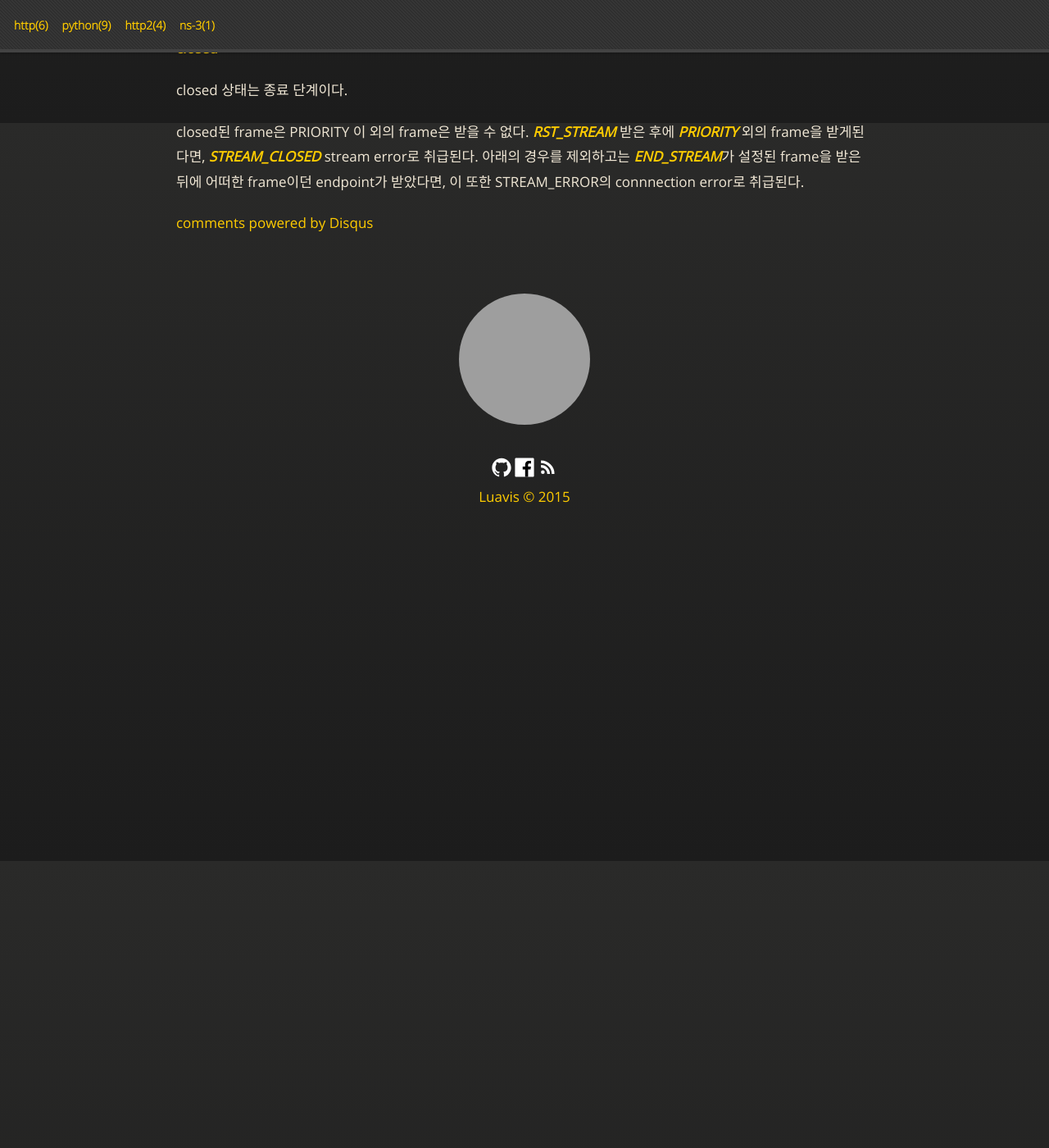
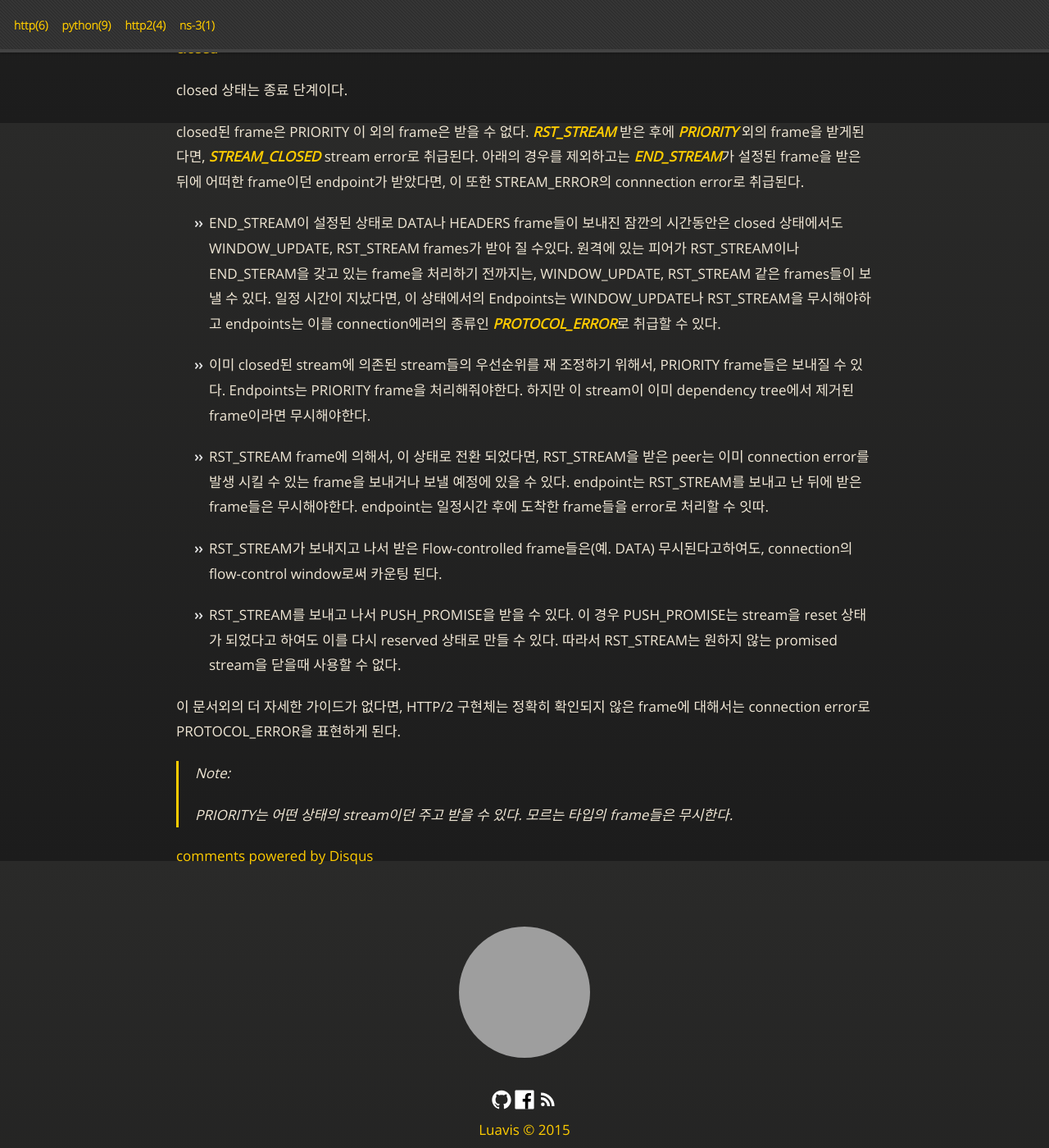
Before and after one commit to Luavis/luavis.github.io, a Jekyll site: the page built from _posts/http2/2015-08-01-http2-stream-state.markdown, in a window 1280 px wide and 1400 px high, scrolled down 5250 px. Shown: the whole window at 82% size. Built offline with Jekyll 4.4.1, drawn with Linux system fonts in a browser that asks for light colours; comment, search, counter and statistics services are not loaded; before the commit the page ends 5910 px from its top, so only the background shows below that; some of the changed text lies outside the part shown; grey boxes are pictures that could not be loaded.

Commit message:
Update stream state

```diff
--- a/_posts/http2/2015-07-28-http2-stream-state.markdown
+++ b/_posts/http2/2015-08-01-http2-stream-state.markdown
@@ -170,20 +170,20 @@ closed 상태는 종료 단계이다.
 closed된 frame은 PRIORITY 이 외의 frame은 받을 수 없다. *RST_STREAM* 받은 후에 *PRIORITY* 외의 frame을 받게된다면, *STREAM_CLOSED* stream error로 취급된다.
 아래의 경우를 제외하고는 *END_STREAM*가 설정된 frame을 받은뒤에 어떠한 frame이던 endpoint가 받았다면, 이 또한 STREAM_ERROR의 connnection error로 취급된다.
 
-<!--
-- WINDOW_UPDATE, RST_STREAM frames들은 이 상태에서 받을 수 있다.
+- END_STREAM이 설정된 상태로 DATA나 HEADERS frame들이 보내진 잠깐의 시간동안은 closed 상태에서도 WINDOW_UPDATE, RST_STREAM frames가 받아 질 수있다. 원격에 있는 피어가 RST_STREAM이나 END_STERAM을 갖고 있는 frame을 처리하기 전까지는, WINDOW_UPDATE, RST_STREAM 같은 frames들이 보낼 수 있다. 일정 시간이 지났다면, 이 상태에서의 Endpoints는 WINDOW_UPDATE나 RST_STREAM을 무시해야하고 endpoints는 이를 connection에러의 종류인 *PROTOCOL_ERROR*로 취급할 수 있다.
 
-WINDOW_UPDATE, RST_STREAM frames can be received in this state for a short period after a DATA or HEADERS frame containing an END_STREAM flag is sent. Until the remote peer receives and processes RST_STREAM or the frame bearing the END_STREAM flag, it might send frames of these types. Endpoints MUST ignore WINDOW_UPDATE or RST_STREAM frames received in this state, though endpoints MAY choose to treat frames that arrive a significant time after sending END_STREAM as a connection error (Section 5.4.1) of type PROTOCOL_ERROR.
+- 이미 closed된 stream에 의존된 stream들의 우선순위를 재 조정하기 위해서, PRIORITY frame들은 보내질 수 있다. Endpoints는 PRIORITY frame을 처리해줘야한다. 하지만 이 stream이 이미 dependency tree에서 제거된 frame이라면 무시해야한다.
 
-PRIORITY frames can be sent on closed streams to prioritize streams that are dependent on the closed stream. Endpoints SHOULD process PRIORITY frames, though they can be ignored if the stream has been removed from the dependency tree (see Section 5.3.4).
+- RST_STREAM frame에 의해서, 이 상태로 전환 되었다면, RST_STREAM을 받은 peer는 이미 connection error를 발생 시킬 수 있는 frame을 보내거나 보낼 예정에 있을 수 있다. endpoint는 RST_STREAM를 보내고 난 뒤에 받은 frame들은 무시해야한다. endpoint는 일정시간 후에 도착한 frame들을 error로 처리할 수 잇따.
 
-If this state is reached as a result of sending a RST_STREAM frame, the peer that receives the RST_STREAM might have already sent — or enqueued for sending — frames on the stream that cannot be withdrawn. An endpoint MUST ignore frames that it receives on closed streams after it has sent a RST_STREAM frame. An endpoint MAY choose to limit the period over which it ignores frames and treat frames that arrive after this time as being in error.
+- RST_STREAM가 보내지고 나서 받은 Flow-controlled frame들은(예. DATA) 무시된다고하여도, connection의 flow-control window로써 카운팅 된다.
 
-Flow-controlled frames (i.e., DATA) received after sending RST_STREAM are counted toward the connection flow-control window. Even though these frames might be ignored, because they are sent before the sender receives the RST_STREAM, the sender will consider the frames to count against the flow-control window.
+- RST_STREAM를 보내고 나서 PUSH_PROMISE을 받을 수 있다. 이 경우 PUSH_PROMISE는 stream을 reset 상태가 되었다고 하여도 이를 다시 reserved 상태로 만들 수 있다. 따라서 RST_STREAM는 원하지 않는 promised stream을 닫을때 사용할 수 없다.
 
-An endpoint might receive a PUSH_PROMISE frame after it sends RST_STREAM. PUSH_PROMISE causes a stream to become "reserved" even if the associated stream has been reset. Therefore, a RST_STREAM is needed to close an unwanted promised stream.
+이 문서외의 더 자세한 가이드가 없다면, HTTP/2 구현체는 정확히 확인되지 않은 frame에 대해서는 connection error로 PROTOCOL_ERROR을 표현하게 된다.
 
-In the absence of more specific guidance elsewhere in this document, implementations SHOULD treat the receipt of a frame that is not expressly permitted in the description of a state as a connection error (Section 5.4.1) of type PROTOCOL_ERROR. Note that PRIORITY can be sent and received in any stream state. Frames of unknown types are ignored.
 
-An example of the state transitions for an HTTP request/response exchange can be found in Section 8.1. An example of the state transitions for server push can be found in Sections 8.2.1 and 8.2.2.
--->
+> Note:
+>
+> PRIORITY는 어떤 상태의 stream이던 주고 받을 수 있다.
+> 모르는 타입의 frame들은 무시한다.
```
Also changed, not shown: other parts of _posts/http2/2015-08-01-http2-stream-state.markdown (+1 -1 lines).
